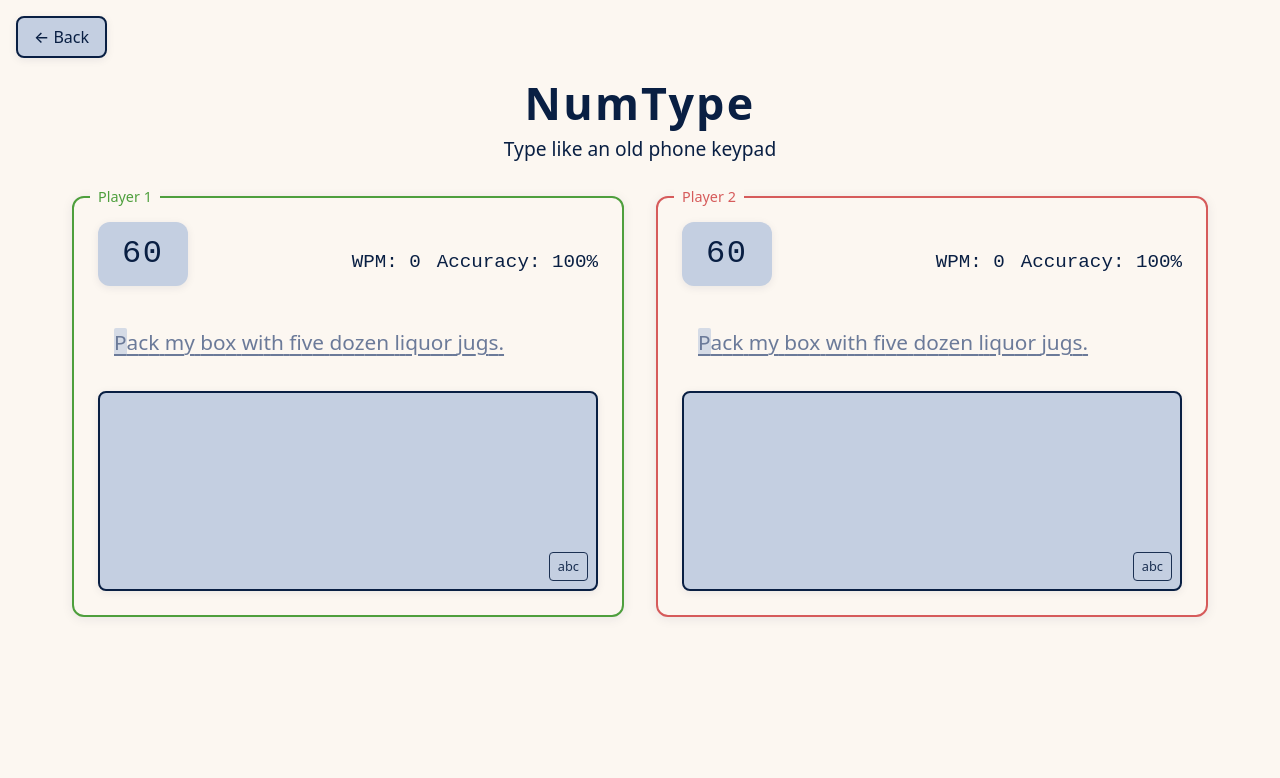
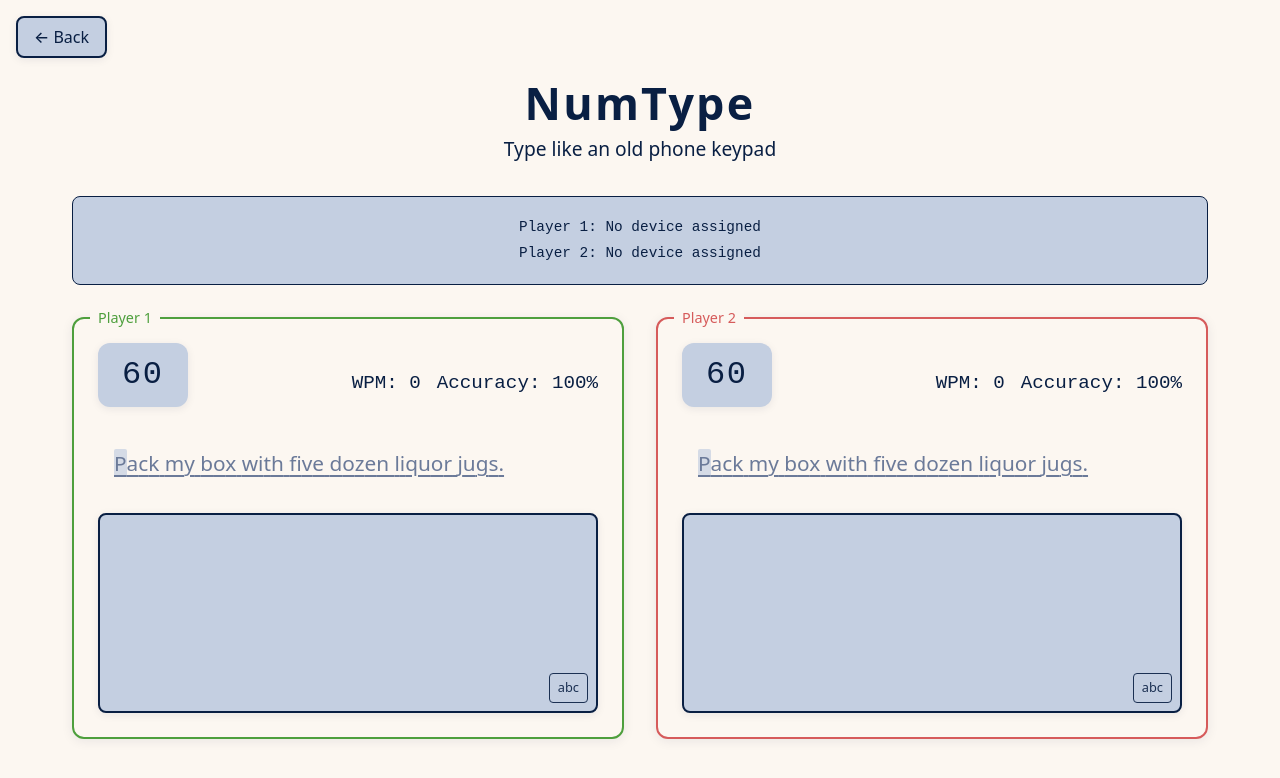
Before and after one commit to nikk-e/numtype, a React (Vite) app: page /2p in a window 1280 px wide. Shown: the top 778 px of the page. Built offline with nearby package versions, Linux system fonts and the light colour scheme.

Commit message:
add some test dunno if work

```diff
--- a/src/ModeSelect.tsx
+++ b/src/ModeSelect.tsx
@@ -1,6 +1,14 @@
 import React from 'react';
 import { useNavigate } from 'react-router-dom';
 import './ModeSelect.css';
+
+function test() {
+    navigator.mediaDevices.enumerateDevices().then((devices) => {
+    devices.forEach((device) => {
+      console.log(device); // an InputDeviceInfo object if the device is an input device, otherwise a MediaDeviceInfo object.
+    });
+  });
+  }
 
 const ModeSelect: React.FC = () => {
   const navigate = useNavigate();
@@ -13,6 +21,9 @@ const ModeSelect: React.FC = () => {
       <button onClick={() => navigate('/2p')} className="mode-button">
         2P Mode
       </button>
+      <button onClick={ test } className="mode-button">
+        Test
+      </button>
     </div>
   );
 };
--- a/src/components/TwoPlayerGame.css
+++ b/src/components/TwoPlayerGame.css
@@ -1,8 +1,33 @@
+@import '../palette.css';
+
 .two-player-game {
+  display: flex;
+  flex-direction: column;
+  gap: 1rem;
+  padding: 0 1rem;
+}
+
+.device-status {
+  background-color: var(--secondary-bg);
+  border: 1px solid var(--border);
+  border-radius: 8px;
+  padding: 1rem;
+  margin-bottom: 1rem;
+  text-align: center;
+  font-family: 'JetBrains Mono', monospace;
+  font-size: 0.9rem;
+  color: var(--primary-text);
+}
+
+.device-status div {
+  margin: 0.25rem 0;
+}
+
+.players-container {
   display: flex;
   flex-direction: row;
   gap: 2rem;
-  padding: 0 1rem;
+  justify-content: center;
 }
 
 .game-results {
--- a/src/components/TwoPlayerGame.tsx
+++ b/src/components/TwoPlayerGame.tsx
@@ -1,10 +1,12 @@
 import React, { useState, useEffect } from 'react';
 import { useTypingGame, type KeyboardConfig } from '../hooks/useTypingGame';
+import { useDeviceDetection } from '../hooks/useDeviceDetection';
 import Player from './Player';
 import { sentences } from '../data/sentences';
 import './TwoPlayerGame.css';
 
-const player1Keys: KeyboardConfig = {
+// Both players now use the same number key layout
+const numberKeyConfig: KeyboardConfig = {
   phoneMap: {
     '7': ['.', ',', '?', '!', '\'', '\"', '-', '(', ')', '@', '/', ':', '1'],
     '8': ['a', 'b', 'c'],
@@ -21,28 +23,13 @@ const player1Keys: KeyboardConfig = {
   modeSwitchKey: '+',
 };
 
-const player2Keys: KeyboardConfig = {
-  phoneMap: {
-    'u': ['.', ',', '?', '!', '\'', '\"', '-', '(', ')', '@', '/', ':', '1'],
-    'i': ['a', 'b', 'c'],
-    'o': ['d', 'e', 'f'],
-    'j': ['g', 'h', 'i'],
-    'k': ['j', 'k', 'l'],
-    'l': ['m', 'n', 'o'],
-    'm': ['p', 'q', 'r', 's'],
-    ',': ['t', 'u', 'v'],
-    '.': ['w', 'x', 'y', 'z'],
-    'space': [' '],
-    'Delete': [''],  // Using Delete key for player 2's backspace
-  },
-  modeSwitchKey: '/',
-};
-
 const TwoPlayerGame: React.FC = () => {
   const [targetText, setTargetText] = useState(() => sentences[Math.floor(Math.random() * sentences.length)]);
   const [isTestActive, setIsTestActive] = useState(false);
   const [timeLeft, setTimeLeft] = useState(60);
   const [testCompleted, setTestCompleted] = useState(false);
+
+  const { getPlayerForDevice, assignedDevices, resetDeviceAssignments } = useDeviceDetection();
 
   useEffect(() => {
     let timer: ReturnType<typeof setInterval>;
@@ -71,6 +58,7 @@ const TwoPlayerGame: React.FC = () => {
     player2Game.reset();
     setTimeLeft(60);
     setTestCompleted(false);
+    resetDeviceAssignments(); // Reset device assignments for new game
     // Don't set isTestActive here - let the first keypress do it
   };
 
@@ -78,7 +66,7 @@ const TwoPlayerGame: React.FC = () => {
     targetText,
     isTestActive,
     timeLeft,
-    keyboardConfig: player1Keys,
+    keyboardConfig: numberKeyConfig,
     onTestEnd: handleTestEnd,
   });
 
@@ -86,35 +74,43 @@ const TwoPlayerGame: React.FC = () => {
     targetText,
     isTestActive,
     timeLeft,
-    keyboardConfig: player2Keys,
+    keyboardConfig: numberKeyConfig,
     onTestEnd: handleTestEnd,
   });
 
   useEffect(() => {
     const handleKeyDown = (e: KeyboardEvent) => {
-      const isPlayer1Key = Object.keys(player1Keys.phoneMap).includes(e.key) || e.key === player1Keys.modeSwitchKey;
-      const isPlayer2Key = Object.keys(player2Keys.phoneMap).includes(e.key) || e.key === player2Keys.modeSwitchKey;
+      // Check if this is a valid number key or mode switch
+      const isValidKey = Object.keys(numberKeyConfig.phoneMap).includes(e.key) || e.key === numberKeyConfig.modeSwitchKey;
 
-      // Start game on first valid keypress
-      if (!isTestActive && !testCompleted && (isPlayer1Key || isPlayer2Key)) {
+      if (!isValidKey) return;
+
+      // Get device info to determine which player this input belongs to
+      const deviceId = `${e.location === 3 ? "numpad" : "standard"}-${e.code}`;
+      const playerNumber = getPlayerForDevice(deviceId);
+
+      // If no player assigned yet, auto-assign based on device detection
+      if (!isTestActive && !testCompleted) {
         startNewGame(true);
         setIsTestActive(true);
-        // Also handle the first keypress
-        if (isPlayer1Key) {
+
+        // Handle the first keypress for the appropriate player
+        if (playerNumber === 1) {
           player1Game.handleKeyDown(e);
-        }
-        if (isPlayer2Key) {
+        } else if (playerNumber === 2) {
           player2Game.handleKeyDown(e);
+        } else {
+          // If no player assigned, let device detection handle it in the background
+          // The key will be processed in the next event after device assignment
         }
         return;
       }
 
-      // Regular gameplay
+      // Regular gameplay - route to appropriate player based on device
       if (isTestActive) {
-        if (isPlayer1Key) {
+        if (playerNumber === 1) {
           player1Game.handleKeyDown(e);
-        }
-        if (isPlayer2Key) {
+        } else if (playerNumber === 2) {
           player2Game.handleKeyDown(e);
         }
       }
@@ -132,6 +128,21 @@ const TwoPlayerGame: React.FC = () => {
 
   return (
     <div className="two-player-game">
+      {/* Device assignment status */}
+      <div className="device-status">
+        <div>
+          Player 1: {assignedDevices.player1 ?
+            `${assignedDevices.player1.keyboardLocation} (${assignedDevices.player1.platform})` :
+            'No device assigned'}
+        </div>
+        <div>
+          Player 2: {assignedDevices.player2 ?
+            `${assignedDevices.player2.keyboardLocation} (${assignedDevices.player2.platform})` :
+            'No device assigned'}
+        </div>
+      </div>
+
+      <div className="players-container">
         <Player
           playerNumber={1}
           targetText={targetText}
@@ -147,6 +158,7 @@ const TwoPlayerGame: React.FC = () => {
           isTestActive={isTestActive}
           timeLeft={timeLeft}
         />
+      </div>
 
       {testCompleted && (
         <div className="game-results">
--- /dev/null
+++ b/src/hooks/useDeviceDetection.ts
@@ -0,0 +1,201 @@
+import { useEffect, useState, useCallback } from "react";
+
+interface DeviceInfo {
+  id: string;
+  category: "mobile" | "tablet" | "desktop" | "unknown";
+  platform: string;
+  hasTouch: boolean;
+  firesTouch: boolean;
+  keyboardLocation: "numpad" | "left" | "right" | "standard";
+  firstSeen: number;
+}
+
+interface KeyEvent {
+  type: "keydown";
+  key: string;
+  code: string;
+  location: number;
+  repeat: boolean;
+  ctrl: boolean;
+  alt: boolean;
+  shift: boolean;
+  meta: boolean;
+  isComposing: boolean;
+  isTrusted: boolean;
+  device: DeviceInfo;
+  ts: number;
+}
+
+function detectDeviceFromEvent(ev: KeyboardEvent): DeviceInfo {
+  // Experimental, may be undefined on many browsers
+  const firesTouch =
+    (ev as any).sourceCapabilities?.firesTouchEvents === true;
+
+  const hasTouch =
+    typeof navigator !== "undefined" &&
+    (navigator.maxTouchPoints > 0 || "ontouchstart" in window);
+
+  const ua = typeof navigator !== "undefined" ? navigator.userAgent : "";
+  const uaData = (navigator as any)?.userAgentData;
+  const platform = uaData?.platform ?? navigator.platform ?? "unknown";
+
+  let category: "mobile" | "tablet" | "desktop" | "unknown" = "unknown";
+  if (/Android/i.test(ua)) {
+    category = /Mobile/i.test(ua) ? "mobile" : "tablet";
+  } else if (/iPhone/i.test(ua)) {
+    category = "mobile";
+  } else if (/iPad|iPadOS/i.test(ua)) {
+    category = "tablet";
+  } else if (/Macintosh|Windows|Linux|CrOS/i.test(ua)) {
+    category = "desktop";
+  }
+
+  const loc =
+    ev.location === 3
+      ? "numpad"
+      : ev.location === 1
+        ? "left"
+        : ev.location === 2
+          ? "right"
+          : "standard";
+
+  // Create a unique device ID based on device characteristics
+  const deviceId = `${category}-${platform}-${hasTouch}-${firesTouch}-${loc}`;
+
+  return {
+    id: deviceId,
+    category,
+    platform,
+    hasTouch,
+    firesTouch,
+    keyboardLocation: loc,
+    firstSeen: Date.now(),
+  };
+}
+
+export function useDeviceDetection() {
+  const [detectedDevices, setDetectedDevices] = useState<Map<string, DeviceInfo>>(new Map());
+  const [assignedDevices, setAssignedDevices] = useState<{
+    player1?: DeviceInfo;
+    player2?: DeviceInfo;
+  }>({});
+
+  const handleKeyDown = useCallback((ev: KeyboardEvent) => {
+    const deviceInfo = detectDeviceFromEvent(ev);
+
+    const payload: KeyEvent = {
+      type: "keydown",
+      key: ev.key,
+      code: ev.code,
+      location: ev.location, // 0=standard,1=left,2=right,3=numpad
+      repeat: ev.repeat,
+      ctrl: ev.ctrlKey,
+      alt: ev.altKey,
+      shift: ev.shiftKey,
+      meta: ev.metaKey,
+      isComposing: ev.isComposing,
+      isTrusted: ev.isTrusted,
+      device: deviceInfo,
+      ts: Date.now(),
+    };
+
+    console.log("[input]", payload);
+
+    // Update detected devices
+    setDetectedDevices(prev => {
+      const updated = new Map(prev);
+      if (!updated.has(deviceInfo.id)) {
+        updated.set(deviceInfo.id, deviceInfo);
+      }
+      return updated;
+    });
+
+    // Auto-assign devices, prioritizing numpads
+    setAssignedDevices(prev => {
+      const updated = { ...prev };
+
+      // If this is a numpad and we don't have it assigned yet
+      if (deviceInfo.keyboardLocation === "numpad") {
+        if (!prev.player1 || prev.player1.keyboardLocation !== "numpad") {
+          updated.player1 = deviceInfo;
+        } else if (!prev.player2 || prev.player2.keyboardLocation !== "numpad") {
+          // Only assign to player2 if it's a different numpad than player1
+          if (prev.player1.id !== deviceInfo.id) {
+            updated.player2 = deviceInfo;
+          }
+        }
+      } else {
+        // For non-numpad devices, assign to any free slot
+        if (!prev.player1) {
+          updated.player1 = deviceInfo;
+        } else if (!prev.player2 && prev.player1.id !== deviceInfo.id) {
+          updated.player2 = deviceInfo;
+        }
+      }
+
+      return updated;
+    });
+  }, []);
+
+  useEffect(() => {
+    if (typeof window === "undefined") return;
+
+    window.addEventListener("keydown", handleKeyDown);
+    return () => window.removeEventListener("keydown", handleKeyDown);
+  }, [handleKeyDown]);
+
+  const isDeviceAssignedToPlayer = useCallback((deviceId: string, playerNumber: 1 | 2): boolean => {
+    const player = playerNumber === 1 ? assignedDevices.player1 : assignedDevices.player2;
+    return player?.id === deviceId;
+  }, [assignedDevices]);
+
+  const getPlayerForDevice = useCallback((deviceId: string): 1 | 2 | null => {
+    if (assignedDevices.player1?.id === deviceId) return 1;
+    if (assignedDevices.player2?.id === deviceId) return 2;
+    return null;
+  }, [assignedDevices]);
+
+  const resetDeviceAssignments = useCallback(() => {
+    setAssignedDevices({});
+    setDetectedDevices(new Map());
+  }, []);
+
+  return {
+    detectedDevices: Array.from(detectedDevices.values()),
+    assignedDevices,
+    isDeviceAssignedToPlayer,
+    getPlayerForDevice,
+    resetDeviceAssignments,
+  };
+}
+
+export function useLogKeydown() {
+  useEffect(() => {
+    if (typeof window === "undefined") return;
+
+    const onKeyDown = (ev: KeyboardEvent) => {
+      const deviceInfo = detectDeviceFromEvent(ev);
+
+      const payload = {
+        type: "keydown",
+        key: ev.key,
+        code: ev.code,
+        location: ev.location, // 0=standard,1=left,2=right,3=numpad
+        repeat: ev.repeat,
+        ctrl: ev.ctrlKey,
+        alt: ev.altKey,
+        shift: ev.shiftKey,
+        meta: ev.metaKey,
+        isComposing: ev.isComposing,
+        isTrusted: ev.isTrusted,
+        device: deviceInfo,
+        ts: Date.now(),
+      };
+
+      console.log("[input]", payload);
+    };
+
+    window.addEventListener("keydown", onKeyDown);
+    return () => window.removeEventListener("keydown", onKeyDown);
+  }, []);
+}
```
Lines whose indentation alone changed are shown as unchanged.
